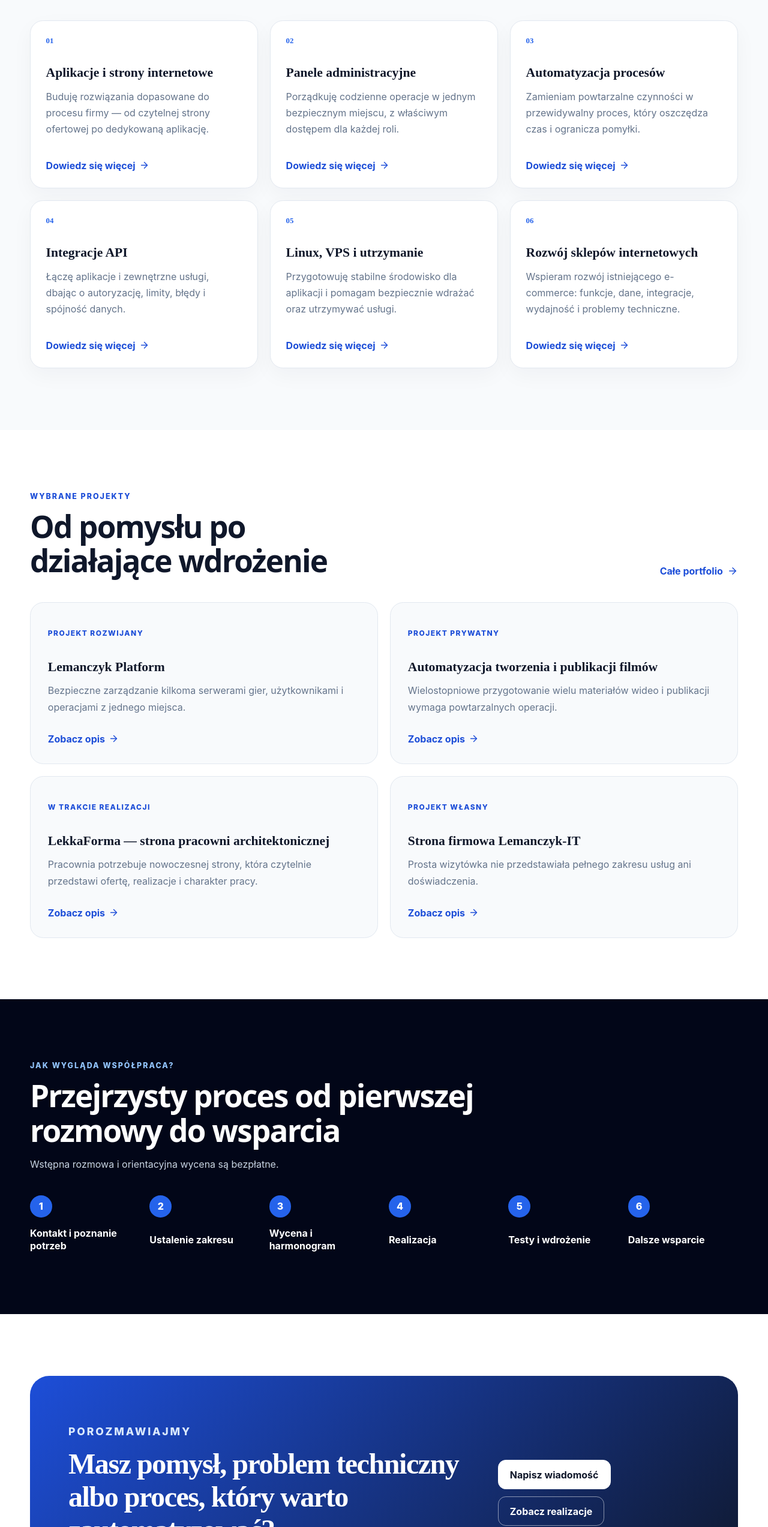
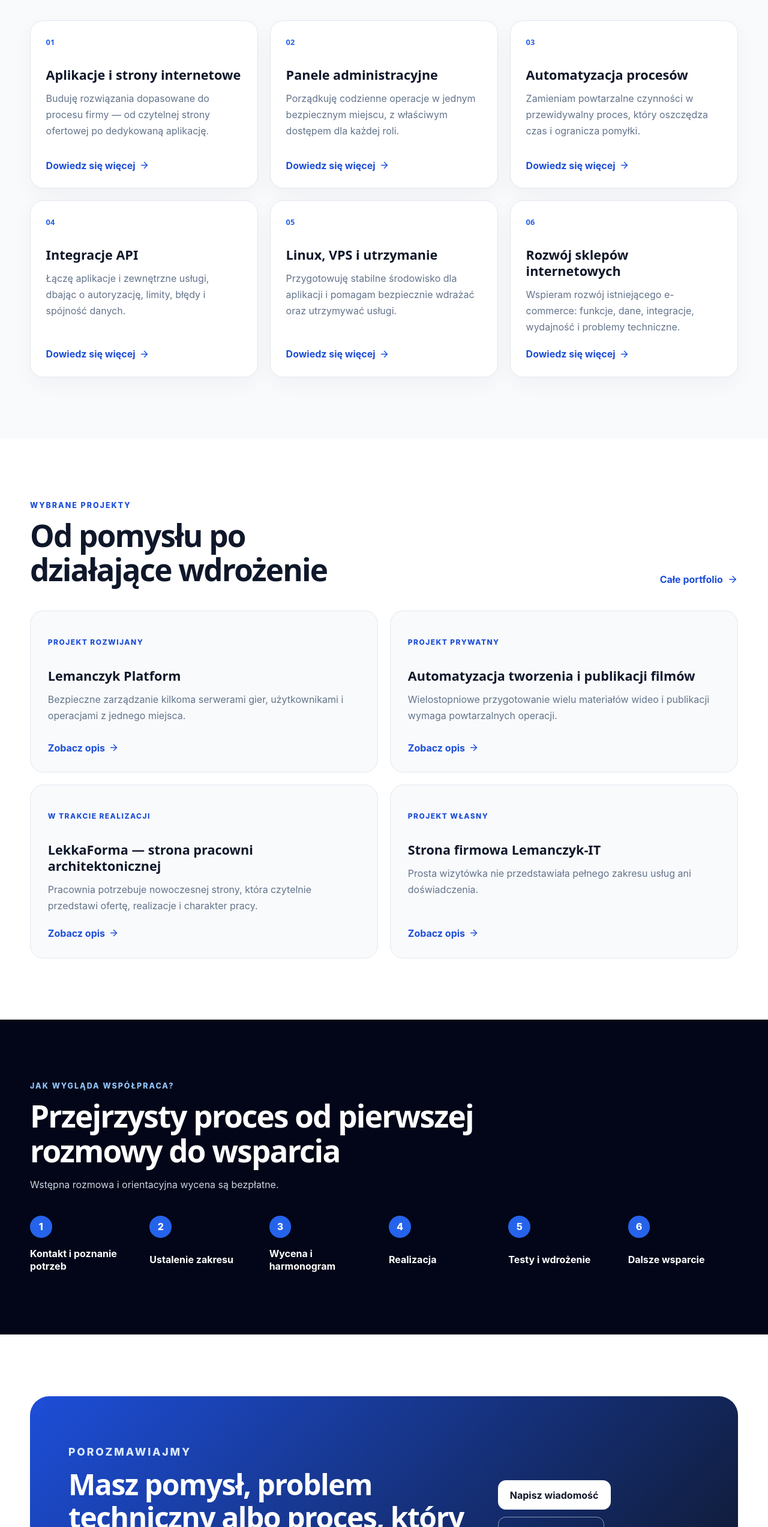
Before and after one commit to Divithy-IT/lemanczyk-it-website, a React (Vite) app: page / in a window 1280 px wide. Shown: the part 1320-3866 px from the top of the page at 60% size. Built offline with nearby package versions, Linux system fonts and the light colour scheme.

Commit message:
Add sans fallback to site heading styles

```diff
--- a/src/styles/index.css
+++ b/src/styles/index.css
@@ -51,10 +51,10 @@ a, button, input, textarea, select { outline-offset: 3px; }
 .cards-grid { display: grid; grid-template-columns: repeat(3, minmax(0, 1fr)); gap: 1.25rem; }
 .card { border: 1px solid #e2e8f0; border-radius: 1.35rem; background: white; box-shadow: 0 12px 35px #0f172a0a; }
 .card-link { position: relative; min-height: 280px; padding: 1.6rem; display: flex; flex-direction: column; }
-.card h3, .project-card h3 { margin-top: 2rem; font-family: "Sora"; font-size: 1.35rem; line-height: 1.25; font-weight: 750; }
+.card h3, .project-card h3 { margin-top: 2rem; font-family: "Sora", system-ui, sans-serif; font-size: 1.35rem; line-height: 1.25; font-weight: 750; }
 .card p, .project-card p { margin-top: .8rem; color: #64748b; line-height: 1.7; }
 .card a, .project-card a { display: inline-flex; align-items: center; gap: .4rem; margin-top: auto; padding-top: 1.2rem; color: #1d4ed8; font-weight: 750; }
-.card-index { color: #2563eb; font: 800 .8rem "Sora"; }
+.card-index { color: #2563eb; font: 800 .8rem "Sora", system-ui, sans-serif; }
 .portfolio-grid { display: grid; grid-template-columns: repeat(2, minmax(0, 1fr)); gap: 1.25rem; }
 .project-card { min-height: 270px; display: flex; flex-direction: column; border-radius: 1.4rem; padding: 1.8rem; background: #f8fafc; border: 1px solid #e2e8f0; }
 .status { color: #1d4ed8 !important; font-size: .75rem; font-weight: 800; letter-spacing: .12em; text-transform: uppercase; }
@@ -64,19 +64,19 @@ a, button, input, textarea, select { outline-offset: 3px; }
 .process-grid span { display: grid; place-items: center; width: 2.3rem; height: 2.3rem; border-radius: 50%; background: #2563eb; color: white; font-weight: 800; }
 .process-grid strong { color: white; line-height: 1.35; }
 .cta-panel { display: flex; align-items: center; justify-content: space-between; gap: 3rem; padding: clamp(2rem, 5vw, 4rem); border-radius: 2rem; background: linear-gradient(135deg, #1d4ed8, #0f172a); color: white; }
-.cta-panel h2 { margin-top: .8rem; max-width: 750px; font: 750 clamp(1.8rem, 4vw, 3rem)/1.15 "Sora"; letter-spacing: -.03em; }
+.cta-panel h2 { margin-top: .8rem; max-width: 750px; font: 750 clamp(1.8rem, 4vw, 3rem)/1.15 "Sora", system-ui, sans-serif; letter-spacing: -.03em; }
 .cta-panel p { margin-top: 1rem; color: #dbeafe; font-size: 1.1rem; }
 .breadcrumb { display: flex; gap: .6rem; padding-top: 1.5rem; color: #64748b; font-size: .9rem; }.breadcrumb a:hover { color: #1d4ed8; }
 .prose-grid { display: grid; grid-template-columns: 1.3fr .7fr; gap: 4rem; }
-.prose-grid h2, .highlight-box h2, .legal h2 { font: 750 clamp(1.5rem, 3vw, 2.2rem)/1.2 "Sora"; letter-spacing: -.025em; }
+.prose-grid h2, .highlight-box h2, .legal h2 { font: 750 clamp(1.5rem, 3vw, 2.2rem)/1.2 "Sora", system-ui, sans-serif; letter-spacing: -.025em; }
 .prose-grid p, .legal p { margin-top: 1rem; color: #475569; line-height: 1.8; }
 .highlight-box { align-self: start; padding: 2rem; border-radius: 1.4rem; background: #eff6ff; border: 1px solid #bfdbfe; }.highlight-box a { color: #1d4ed8; text-decoration: underline; }
 .about-hero { padding: clamp(2.5rem, 6vw, 5.5rem) 0 clamp(4.5rem, 8vw, 7rem); background: radial-gradient(circle at 15% 30%, #dbeafe 0, transparent 34%), linear-gradient(180deg, #fff, #f8fafc); }
 .about-hero-grid { display: grid; grid-template-columns: minmax(280px, .78fr) minmax(0, 1.22fr); align-items: center; gap: clamp(2.5rem, 6vw, 5.5rem); }
 .about-profile { width: min(100%, 430px); margin: 0 auto; }
 .about-profile figcaption { display: grid; gap: .15rem; width: calc(100% - 2rem); margin: -1.4rem auto 0; position: relative; padding: 1rem 1.25rem; border: 1px solid #bfdbfe; border-radius: 1rem; background: #fffffff2; box-shadow: 0 14px 35px #0f172a1a; }
-.about-profile figcaption strong { font: 750 1.05rem "Sora"; }.about-profile figcaption span { color: #475569; font-size: .9rem; }
-.about-intro-copy h1 { margin-top: 1rem; max-width: 760px; font: 800 clamp(2.35rem, 5vw, 4.5rem)/1.04 "Sora"; letter-spacing: -.05em; text-wrap: balance; }
+.about-profile figcaption strong { font: 750 1.05rem "Sora", system-ui, sans-serif; }.about-profile figcaption span { color: #475569; font-size: .9rem; }
+.about-intro-copy h1 { margin-top: 1rem; max-width: 760px; font: 800 clamp(2.35rem, 5vw, 4.5rem)/1.04 "Sora", system-ui, sans-serif; letter-spacing: -.05em; text-wrap: balance; }
 .about-intro-copy > p:not(.lead) { max-width: 760px; margin-top: 1.25rem; color: #475569; font-size: 1.05rem; line-height: 1.8; }
 .about-highlights { display: flex; flex-wrap: wrap; gap: .7rem 1.1rem; margin-top: 1.6rem; }.about-highlights li { display: flex; align-items: center; gap: .45rem; color: #334155; font-weight: 700; }.about-highlights svg { flex: none; color: #2563eb; }
 .about-actions { display: flex; flex-wrap: wrap; align-items: center; gap: .75rem; margin-top: 2rem; }
@@ -84,8 +84,8 @@ a, button, input, textarea, select { outline-offset: 3px; }
 .about-portrait img { display: block; width: 100%; height: auto; aspect-ratio: 3 / 4; object-fit: cover; }
 .mini-card { display: flex; align-items: center; gap: .75rem; padding: 1.1rem; border: 1px solid #e2e8f0; border-radius: 1rem; background: white; font-weight: 700; }.mini-card svg { color: #2563eb; }
 .service-detail { display: grid; grid-template-columns: 100px 1fr; gap: 2rem; padding: clamp(1.5rem, 4vw, 3rem); border: 1px solid #e2e8f0; border-radius: 1.5rem; }
-.service-number { color: #93c5fd; font: 800 2rem "Sora"; }
-.service-detail h2, .portfolio-detail h2, .tech-grid h2 { font: 750 clamp(1.55rem, 3vw, 2.35rem)/1.2 "Sora"; letter-spacing: -.025em; }
+.service-number { color: #93c5fd; font: 800 2rem "Sora", system-ui, sans-serif; }
+.service-detail h2, .portfolio-detail h2, .tech-grid h2 { font: 750 clamp(1.55rem, 3vw, 2.35rem)/1.2 "Sora", system-ui, sans-serif; letter-spacing: -.025em; }
 .service-detail h3, .project-copy h3 { margin-top: 1.5rem; font-weight: 800; color: #334155; }
 .lead-small { margin-top: .7rem; max-width: 800px; color: #475569; font-size: 1.1rem; line-height: 1.7; }
 .service-detail ul { display: grid; grid-template-columns: repeat(2, minmax(0, 1fr)); gap: .65rem 1.5rem; margin-top: .9rem; color: #475569; }.service-detail li { display: flex; gap: .6rem; }.service-detail li svg { flex: none; margin-top: .2rem; color: #2563eb; }
```
